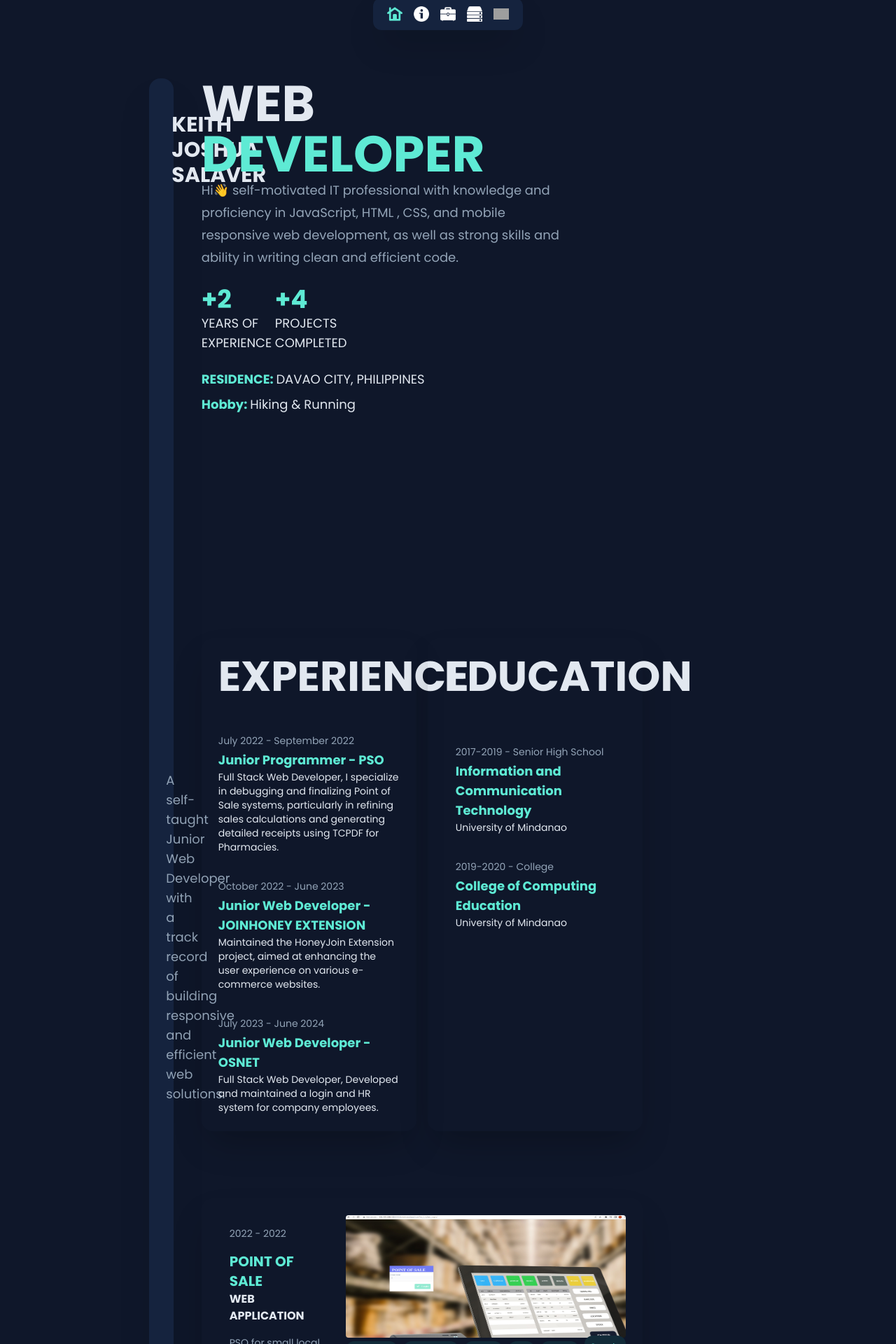
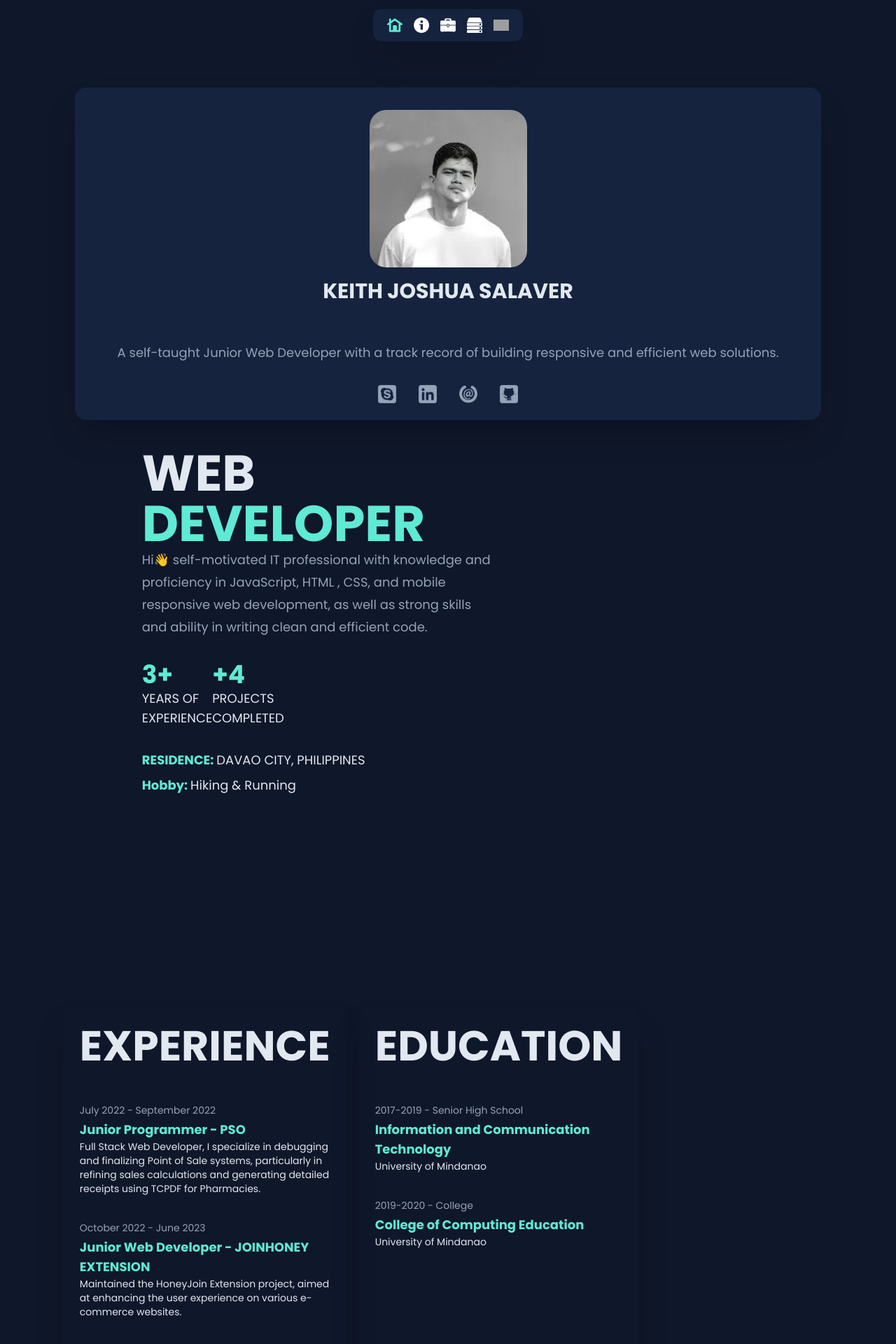
Before and after one commit to KeithJosh03/v2Portfolio, a Next.js app: page / in a window 1280 px wide. Shown: the part 35-1955 px from the top of the page at 70% size. Built offline with nearby package versions, Linux system fonts and the light colour scheme; grey boxes are pictures that could not be loaded.

Commit message:
fixing layout for responsive

```diff
--- a/app/page.tsx
+++ b/app/page.tsx
@@ -6,7 +6,6 @@ import {  SectionsLayout ,HomeComponent , AboutComponent , PortfolioComponent ,
 
 const Home = () => {
   return (
-    <>
     <ComponentLayout>
       <SectionsLayout>
         <HomeComponent />
@@ -16,7 +15,6 @@ const Home = () => {
         <EmailComponent />
       </SectionsLayout>
     </ComponentLayout>
-    </>
   )
 }
 
--- a/components/avatar.tsx
+++ b/components/avatar.tsx
@@ -9,7 +9,7 @@ import { poppins } from '@/utils';
 
 export const Avatar = () => {
   return (
-    <div className='2xl:col-span-3 bg-avatarBG shadow-2xl rounded-2xl 2xl:h-fit flex flex-col 2xl:sticky 2xl:top-0'>
+    <div className='2xl:col-span-3 md:col-span-12 bg-avatarBG shadow-2xl rounded-2xl 2xl:h-fit flex flex-col 2xl:sticky 2xl:top-0 z-10'>
       <div className='2xl:h-4/6 text-center items-center p-8'>
         <div>
           <Image src={me} alt='Me' className='rounded-3xl object-cover m-auto'/>
--- a/components/layout.tsx
+++ b/components/layout.tsx
@@ -10,8 +10,8 @@ export function ComponentLayout({
   return (
     <>
    <Navbar />
-    <main className='h-lvh w-full flex justify-center items-center absolute'>
-        <div className='xl:w-8/12 xl:h-5/6 grid grid-cols-12 gap-10'>
+    <main className='h-screen w-full flex justify-center items-center relative'>
+        <div className='w-6/12 h-5/6 md:h-4/5 md:w-5/6 grid grid-cols-12 gap-10 mt-auto'>
           <Avatar />
           {children}
         </div>
@@ -19,3 +19,9 @@ export function ComponentLayout({
     </>
   );
 }
+// xl:w-8/12 xl:h-5/6 grid grid-cols-12
+// sm	640px	@media (min-width: 640px) { ... }
+// md	768px	@media (min-width: 768px) { ... }
+// lg	1024px	@media (min-width: 1024px) { ... }
+// xl	1280px	@media (min-width: 1280px) { ... }
+// 2xl	1536px	@media (min-width: 1536px) { ... }
--- a/components/navbar.tsx
+++ b/components/navbar.tsx
@@ -21,7 +21,7 @@ export const Navbar = () => {
 
 
   return (
-    <nav className='sticky justify-items-center flex justify-center mb-20'>
+    <nav className='justify-items-center flex justify-center relative z-10 top-4'>
       <div className='bg-headerBG 2xl:w-1/6 xl:w-1/6  md:w-2/6 sm:w-2/6 self-center flex xl:p-3 md:p-4 sm:p-4 absolute top-8 items-center justify-center place-items-center rounded-xl shadow-2xl'>
         <div className='basis-4/12 flex flex-col items-center relative group'>
           <Link href='/'>
--- a/components/sections/about/index.tsx
+++ b/components/sections/about/index.tsx
@@ -4,11 +4,11 @@ import { poppins } from '@/utils'
 
 export const AboutComponent = () => {
   return (
-    <div className='h-screen w-auto'>
-        <div className={`${poppins.className} grid grid-cols-2 text-left text-6xl font-extrabold gap-4`}>
-          <div className='col-span-1 text-PrimaryCol flex flex-col gap-4 hover:bg-avatarBG hover:bg-opacity-100 shadow-2xl rounded-2xl relative text-left p-6'>
+    <section className='h-screen w-auto'>
+        <div className={`${poppins.className} flex flex-row text-left text-6xl font-extrabold gap-4 lg:flex md:flex lg:justify-center lg:items-stretch md:justify-center md:items-stretch`}>
+          <div className='basis-1/2 text-PrimaryCol flex flex-col gap-4 hover:bg-avatarBG hover:bg-opacity-100 shadow-2xl rounded-2xl relative text-left p-6'>
             <h1 >EXPERIENCE</h1>
-            <ol >
+            <ol>
               <li className="gap-4">
                 <time className="mb-1 text-sm font-medium text-ThirdCol">July 2022 - September 2022</time>
                 <h3 className="text-lg text-SecondaryCol">Junior Programmer - PSO</h3>
@@ -26,9 +26,9 @@ export const AboutComponent = () => {
               </li>
             </ol>
           </div>
-          <div className='col-span-1 text-PrimaryCol flex flex-col gap-4 hover:bg-avatarBG hover:bg-opacity-100 shadow-2xl rounded-2xl relative text-left p-6'>
+          <div className='basis-1/2 text-PrimaryCol flex flex-col gap-4 hover:bg-avatarBG hover:bg-opacity-100 shadow-2xl rounded-2xl relative text-left p-6'>
             <h1>EDUCATION</h1>
-            <ol className="relative text-left p-4">
+            <ol>
               <li className="gap-4">
                 <time className="mb-1 text-sm font-medium text-ThirdCol">2017-2019 - Senior High School</time>
                 <h3 className="text-lg text-SecondaryCol">Information and Communication Technology</h3>
@@ -42,6 +42,6 @@ export const AboutComponent = () => {
             </ol>
           </div>
         </div>
-    </div>
+    </section>
   )
 }
--- a/components/sections/email/index.tsx
+++ b/components/sections/email/index.tsx
@@ -4,7 +4,7 @@ import { poppins } from '@/utils'
 
 export const EmailComponent = () => {
   return (
-    <div className={`${poppins.className} h-screen w-auto`}>
+    <section className={`${poppins.className} h-screen w-auto`}>
       <div className='h-1/4 w-4/5 text-left text-7xl font-extrabold'>
         <h1 className='text-PrimaryCol'>LET'S WORK</h1>
         <h1 className='text-SecondaryCol'>TOGETHER</h1>
@@ -24,6 +24,6 @@ export const EmailComponent = () => {
         <textarea placeholder='Your@email' className='outline-none text-base p-3 border-none rounded bg-stackBG placeholder:text-ThirdCol text-PrimaryCol h-3/5 placeholder:text-start'></textarea>
       </div>
       <button className='text-base p-3 bg-headerBG rounded-xl shadow-2xl text-PrimaryCol'>Submit</button>
-    </div>
+    </section>
   )
 }
--- a/components/sections/home/index.tsx
+++ b/components/sections/home/index.tsx
@@ -4,7 +4,7 @@ import { poppins } from '@/utils'
 
 export const HomeComponent = () => {
   return (
-    <div className='w-auto h-screen flex flex-col text-center content-center gap-6'>
+    <section className='h-screen w-auto flex flex-col text-center content-center gap-8 px-4 md:px-12 lg:px-24'>
         <div className={`${poppins.className} text-left text-7xl font-extrabold w-5/6`}>
             <h1 className='text-PrimaryCol'>WEB</h1>
             <h1 className='text-SecondaryCol'>DEVELOPER</h1>
@@ -12,7 +12,7 @@ export const HomeComponent = () => {
         </div>
         <div className='flex flex-row w-2/6 text-left'>
             <div className={`${poppins.className} basis-8/12 font-medium text-lg`}>
-                <p className='text-4xl font-semibold text-SecondaryCol'>+2</p>
+                <p className='text-4xl font-semibold text-SecondaryCol'>3+</p>
                 <p className='text-PrimaryCol'>YEARS OF</p>
                 <p className='text-PrimaryCol'>EXPERIENCE</p>
             </div>
@@ -28,6 +28,6 @@ export const HomeComponent = () => {
                 <li className='text-SecondaryCol'>Hobby: <span className='text-PrimaryCol font-medium'>Hiking & Running</span></li>
             </ul>
         </div>
-    </div>
+    </section>
   )
 }
--- a/components/sections/portfolio/index.tsx
+++ b/components/sections/portfolio/index.tsx
@@ -6,7 +6,7 @@ import { Gizmo, OSNET , Honey } from '@/public/portofolio'
 
 export const PortfolioComponent = () => {
   return (
-    <div className={`${poppins.className} w-auto h-screen flex flex-col text-center content-center gap-2`}>
+    <section className={`${poppins.className} h-screen w-auto flex flex-col text-center content-center gap-2`}>
         <div className='h-1/3 rounded-2xl flex flex-row hover:bg-avatarBG hover:bg-opacity-100 shadow-2xl p-4'>
             <div className='basis-5/12 text-left p-6 flex flex-col gap-4'>
                 <p className='text-sm text-ThirdCol font-medium'>2022 - 2022</p>
@@ -113,6 +113,6 @@ export const PortfolioComponent = () => {
                 </div>
             </div>
         </div>
-    </div>
+    </section>
   )
 }
--- a/components/sections/sectionsLayout.tsx
+++ b/components/sections/sectionsLayout.tsx
@@ -6,7 +6,7 @@ export function SectionsLayout({
     children: React.ReactNode;
   }>){
     return (
-    <div className='col-span-9 flex flex-col h-auto'>
+    <div className='xl:col-span-9 md:col-span-12 flex flex-col h-auto'>
         {children}
     </div>
     );
--- a/components/sections/stacks/index.tsx
+++ b/components/sections/stacks/index.tsx
@@ -20,7 +20,7 @@ import {
 
 export const StackComponent = () => {
   return (
-    <div className={`${poppins.className} w-auto h-screen content-center text-SecondaryCol`}>
+    <section className={`${poppins.className} h-screen w-auto content-center text-SecondaryCol`}>
       <div className='h-2/2 grid grid-rows-3 grid-cols-4 gap-2 content-center items-center place-content-center'>
         <div className='h-5/6 flex flex-row content-center items-center p-4 bg-stackBG rounded'>
           <div className='basis-8/12 text-left'>
@@ -119,6 +119,6 @@ export const StackComponent = () => {
             </div>
         </div>
       </div>
-    </div>
+    </section>
   )
 }
```
